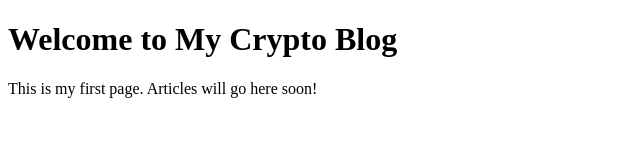
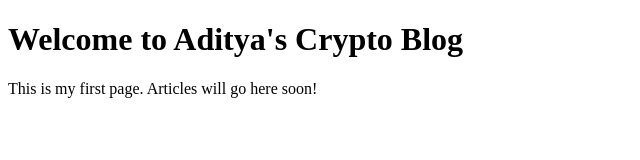
Before and after one commit to adipandey956/crypto-blog, a plain HTML site: page index.html in a window 1280 px wide. Shown: the whole page, without its empty margins (0-640 px from the left). Drawn offline with Linux system fonts and the light colour scheme.

Commit message:
Update index.html

```diff
--- a/index.html
+++ b/index.html
@@ -4,7 +4,7 @@
     <title>My Crypto Blog</title>
 </head>
 <body>
-    <h1>Welcome to My Crypto Blog</h1>
+    <h1>Welcome to Aditya's Crypto Blog</h1>
     <p>This is my first page. Articles will go here soon!</p>
 </body>
 </html>
```
